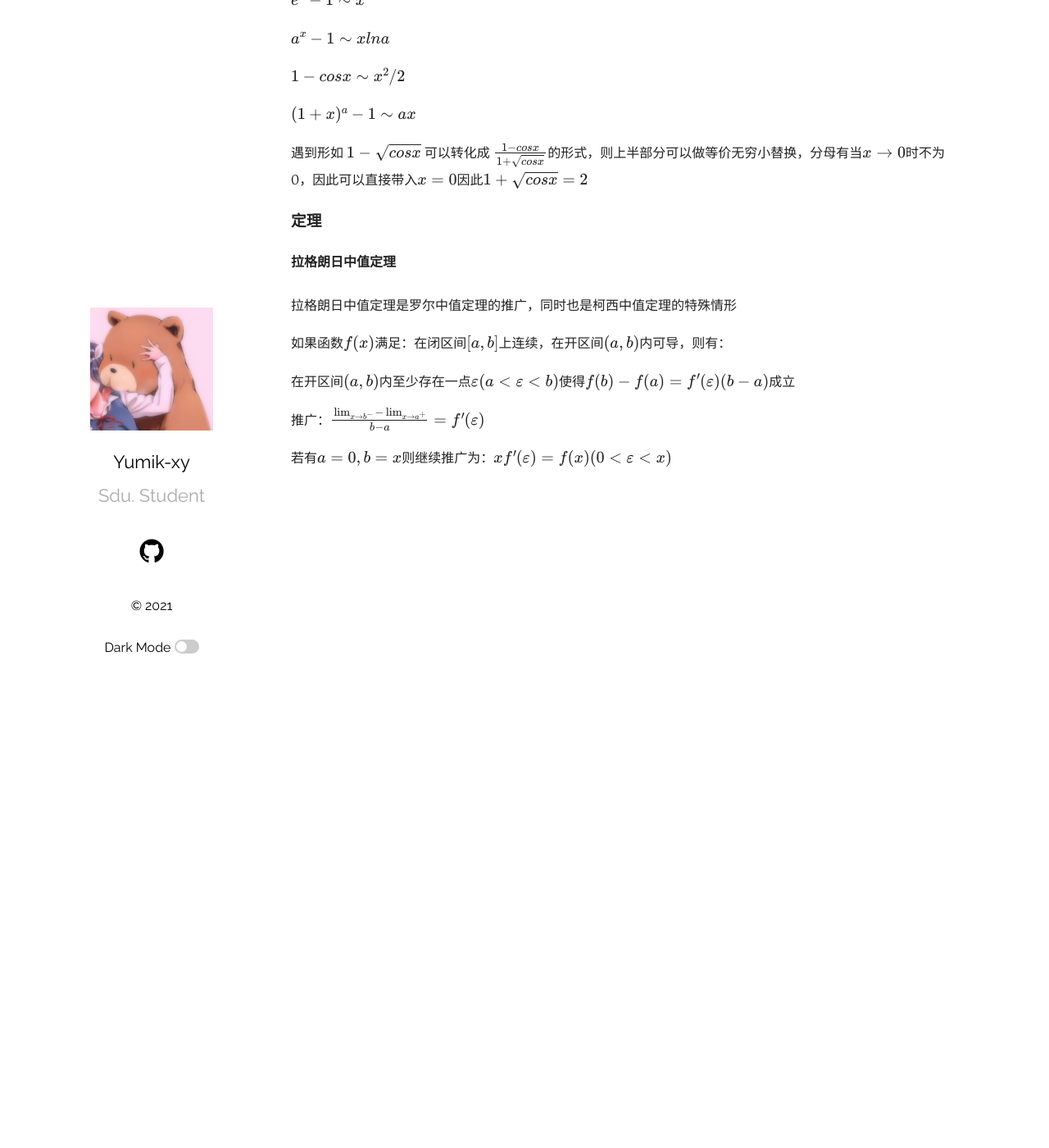
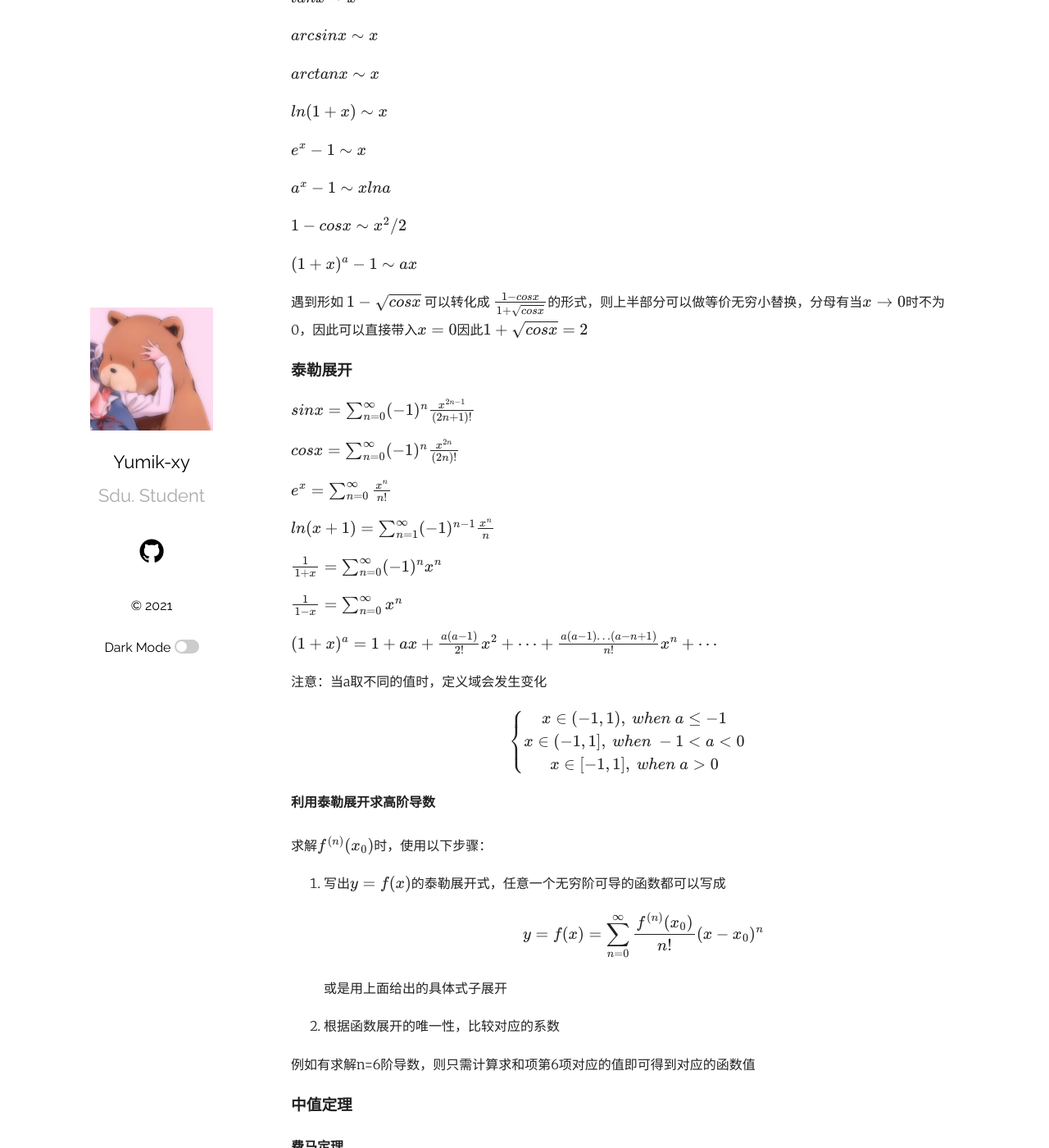
Before and after one commit to Yumik-xy/Yumik-xy.github.io, a Jekyll site: the page built from _posts/2021-05-17-个人笔记-数学考研必记公式.md, in a window 1280 px wide and 1400 px high, scrolled down 587 px. Shown: the whole window at 82% size. Built offline with Jekyll 4.4.1, drawn with Linux system fonts in a browser that asks for light colours; formulas are drawn with MathJax 3; comment, search, counter and statistics services are not loaded; before the commit the page ends 1206 px from its top, so only the background shows below that; some of the changed text lies outside the part shown.

Commit message:
Update 2021-05-17-个人笔记-数学考研必记公式.md

```diff
--- a/_posts/2021-05-17-个人笔记-数学考研必记公式.md
+++ b/_posts/2021-05-17-个人笔记-数学考研必记公式.md
@@ -36,16 +36,94 @@ $(1+x)^a-1 \sim ax$
 
 
 
-### 定理
+### 泰勒展开
+
+$sinx = \sum_{n=0}^{\infty }(-1)^n\frac{x^{2n-1}}{(2n+1)!}$
+
+$cosx = \sum_{n=0}^{\infty }(-1)^n\frac{x^{2n}}{(2n)!}$
+
+$e^x = \sum_{n=0}^{\infty }\frac{x^n}{n!}$
+
+$ln(x+1) = \sum_{n=1}^{\infty }(-1)^{n-1}\frac{x^n}{n}$
+
+$\frac{1}{1+x} = \sum_{n=0}^{\infty }(-1)^nx^n$
+
+$\frac{1}{1-x} = \sum_{n=0}^{\infty }x^n$
+
+$(1+x)^a=1+ax+\frac{a(a-1)}{2!}x^2+\cdots+\frac{a(a-1)...(a-n+1)}{n!}x^n+\cdots$
+
+注意：当a取不同的值时，定义域会发生变化
+
+$$\left\{\begin{matrix} x\in (-1,1),\ when\ a\leq -1
+\\ x\in (-1,1],\ when\ -1<a<0
+\\ x\in [-1,1],\ when\ a> 0
+\end{matrix}\right.$$
+
+#### 利用泰勒展开求高阶导数
+
+求解$f^{(n)}(x_0)$时，使用以下步骤：
+
+1. 写出$y=f(x)$的泰勒展开式，任意一个无穷阶可导的函数都可以写成
+
+   $$y=f(x)=\sum_{n=0}^{\infty }\frac{f^{(n)}(x_0)}{n!}(x-x_0)^n$$
+
+   或是用上面给出的具体式子展开
+
+2. 根据函数展开的唯一性，比较对应的系数
+
+例如有求解n=6阶导数，则只需计算求和项第6项对应的值即可得到对应的函数值
+
+
+
+### 中值定理
+
+#### 费马定理
+
+若函数$f(x)$满足：在点$x_0$处可导，且为极值点，则有：
+
+$f'(x_0)=0$成立
+
+证明过程如下：
+
+1. 因为函数取到极值点（这里假设是极大值点），则存在其领域$U(x_0)$内有$f(x)-f(x_0)\leq0$
+2. 根据极限的保号性可知$$f_-'(x_0)=\lim_{x \to x_0}\frac{f(x)-f(x_0)}{x-x_0}\geq 0$$且$$f_+'(x_0)=\lim_{x \to x_0}\frac{f(x)-f(x_0)}{x-x_0}\leq 0$$，即$x_0$左边递增，右边递减
+3. 又因为其在$x_0$处可导，故$f_-'(x_0)=f_+'(x_0)=0$
+4. 得证$f'(x_0)=0$
+
+#### 罗尔定理
+
+若函数$f(x)$满足：在闭区间$[a,b]$上连续，在开区间$(a,b)$内可导，$f(a)=f(b)$，则有：
+
+在开区间$(a,b)$内至少存在一点$\varepsilon(a<\varepsilon<b)$使得$f'(\varepsilon)=0$成立
 
 #### 拉格朗日中值定理
 
 拉格朗日中值定理是罗尔中值定理的推广，同时也是柯西中值定理的特殊情形
 
-如果函数$f(x)$满足：在闭区间$[a,b]$上连续，在开区间$(a,b)$内可导，则有：
+若函数$f(x)$满足：在闭区间$[a,b]$上连续，在开区间$(a,b)$内可导，则有：
 
 在开区间$(a,b)$内至少存在一点$\varepsilon(a<\varepsilon<b)$使得$f(b)-f(a)=f'(\varepsilon)(b-a)$成立
 
 推广：$\frac{\lim_{x\to b^-}-\lim_{x\to a^+}}{b-a}=f'(\varepsilon)$
 
 若有$a=0, b=x$则继续推广为：$xf'(\varepsilon)=f(x) (0<\varepsilon<x)$
+
+#### 柯西中值定理
+
+若函数$f(x)$、$g(x)$满足：在闭区间$[a,b]$上连续，在开区间$(a,b)$内可导，$g'(x)\neq0$，则有：
+
+在开区间$(a,b)$内至少存在一点$\varepsilon(a<\varepsilon<b)$使得$\frac{f(b)-f(a)}{g(b)-g(a)}=\frac{f'(\varepsilon)}{g'(\varepsilon)}$成立
+
+#### 积分中值定理
+
+若函数$f(x)$在$[a,b]$上连续，则有：$\varepsilon(a<\varepsilon<b)$
+
+使得：$\int_{a}^{b}f(x)dx = f(\varepsilon )(b-a)$成立
+
+证明如下：
+
+因为连续，所以对任意的$x_0\in[a,b]$都有最大值M和最小值m使得：$m\leq x_m\leq M$成立
+
+因此$m(b-a)\leq\int_{a}^{b}f(x)dx\leq M(b-a)$
+
+因此根据**介值定理**可知存在$\varepsilon(a<\varepsilon<b)$使得：$f(\varepsilon)=\frac{1}{b-a}\int_{a}^{b}f(x)dx$
```
